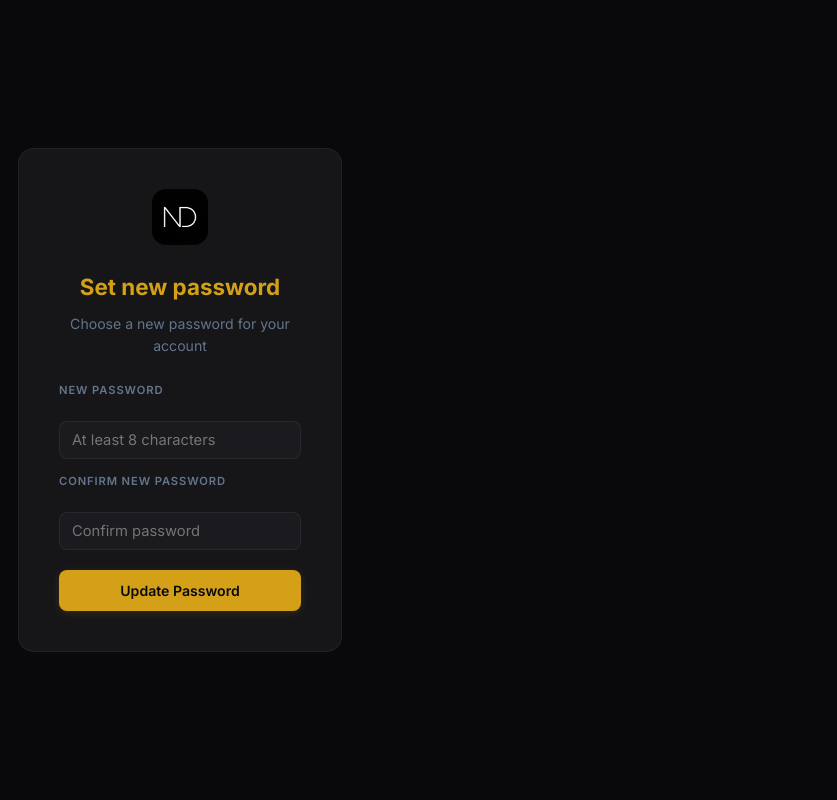
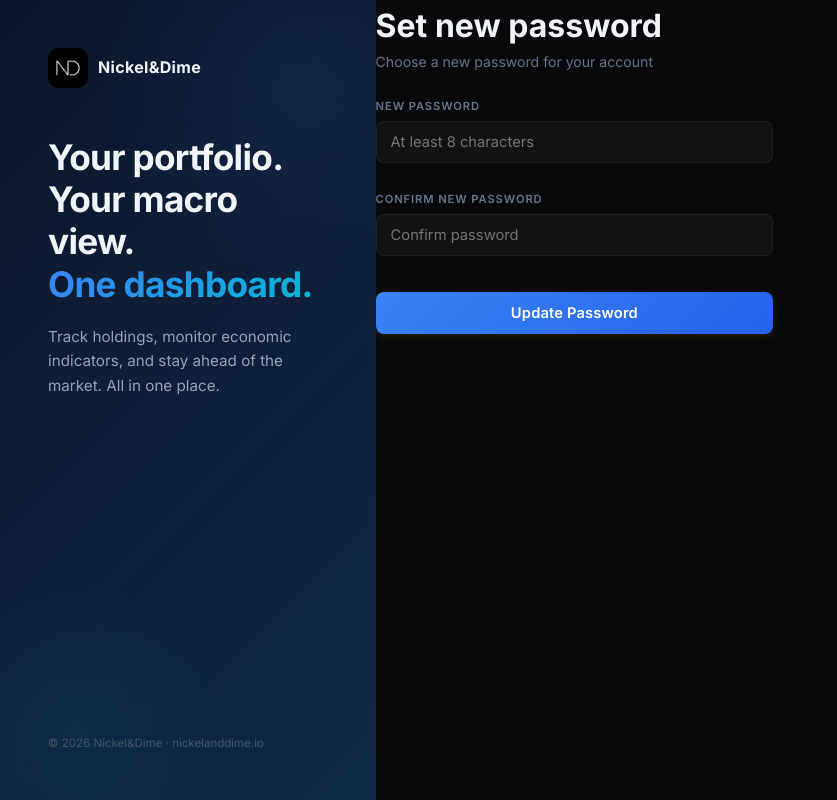
Before and after one commit to curtisboortz/nickel-and-dime, a Flask app: template app/templates/auth/reset_password.html in a window 1280 px wide. Shown: the whole page, without its empty margins (0-837 px from the left). Run offline with Flask 3, Linux system fonts and the light colour scheme; the template is opened without the code that fills it, so the values that code supplies are empty.

Commit message:
fix: restore Nickel&Dime in email sender, redesign password reset pages to match login split-screen layout
Made-with: Cursor

```diff
--- a/app/services/email_service.py
+++ b/app/services/email_service.py
@@ -21,7 +21,7 @@ def _send_via_resend(api_key, from_addr, to, subject, html_body, text_body=None)
     import re as _re
     match = _re.search(r'<([^>]+)>', from_addr)
     clean_email = match.group(1) if match else from_addr
-    clean_from = f"NickelAndDime <{clean_email}>"
+    clean_from = f"Nickel&Dime <{clean_email}>"
 
     payload = {
         "from": clean_from,
--- a/app/templates/auth/reset_password.html
+++ b/app/templates/auth/reset_password.html
@@ -3,13 +3,25 @@
 {% block title %}Set New Password | Nickel&amp;Dime{% endblock %}
 
 {% block body %}
-<div class="auth-screen">
-  <div class="auth-box">
-    <div style="margin-bottom:24px;">
-      <img src="/icon-192.png" alt="Nickel&amp;Dime" style="width:56px;height:56px;border-radius:14px;margin-bottom:16px;">
+<div class="auth-split">
+  <!-- Left: Brand Panel -->
+  <div class="auth-brand">
+    <div class="auth-brand-inner">
+      <a href="/" class="auth-logo">
+        <img src="/icon-192.png" alt="N&amp;D" style="width:40px;height:40px;border-radius:10px;">
+        <span>Nickel&amp;Dime</span>
+      </a>
+      <h2 class="auth-headline">Your portfolio.<br>Your macro view.<br><span class="auth-accent">One dashboard.</span></h2>
+      <p class="auth-subline">Track holdings, monitor economic indicators, and stay ahead of the market. All in one place.</p>
+    </div>
+    <p class="auth-brand-footer">&copy; {{ now.year if now else 2026 }} Nickel&amp;Dime &middot; nickelanddime.io</p>
+  </div>
+
+  <!-- Right: Form -->
+  <div class="auth-form-side">
+    <div class="auth-form-box">
       <h1>Set new password</h1>
-      <p style="color:var(--text-muted);font-size:0.88rem;">Choose a new password for your account</p>
-    </div>
+      <p style="color:var(--text-muted);font-size:0.88rem;margin-bottom:24px;">Choose a new password for your account</p>
 
       {% with messages = get_flashed_messages(with_categories=true) %}
       {% if messages %}
@@ -23,21 +35,20 @@
       {% endif %}
       {% endwith %}
 
-    <form method="POST" style="text-align:left;">
+      <form method="POST">
         <input type="hidden" name="csrf_token" value="{{ csrf_token() }}">
 
-      <label class="label" for="password">New password</label>
-      <input type="password" id="password" name="password" required minlength="8"
-             placeholder="At least 8 characters"
-             style="margin-bottom:14px;text-align:left;letter-spacing:normal;font-size:0.92rem;">
+        <label class="label" for="password">New Password</label>
+        <input type="password" id="password" name="password" class="auth-input" required minlength="8"
+               placeholder="At least 8 characters" autocomplete="new-password">
 
-      <label class="label" for="password2">Confirm new password</label>
-      <input type="password" id="password2" name="password2" required minlength="8"
-             placeholder="Confirm password"
-             style="margin-bottom:20px;text-align:left;letter-spacing:normal;font-size:0.92rem;">
+        <label class="label" for="password2" style="margin-top:12px;">Confirm New Password</label>
+        <input type="password" id="password2" name="password2" class="auth-input" required minlength="8"
+               placeholder="Confirm password" autocomplete="new-password">
 
-      <button type="submit" style="width:100%;padding:12px;">Update Password</button>
+        <button type="submit" class="auth-btn" style="width:100%;margin-top:20px;">Update Password</button>
       </form>
     </div>
   </div>
+</div>
 {% endblock %}
```
Also changed, not shown: app/templates/auth/forgot_password.html (+24 -12 lines). Lines whose indentation alone changed are shown as unchanged.
